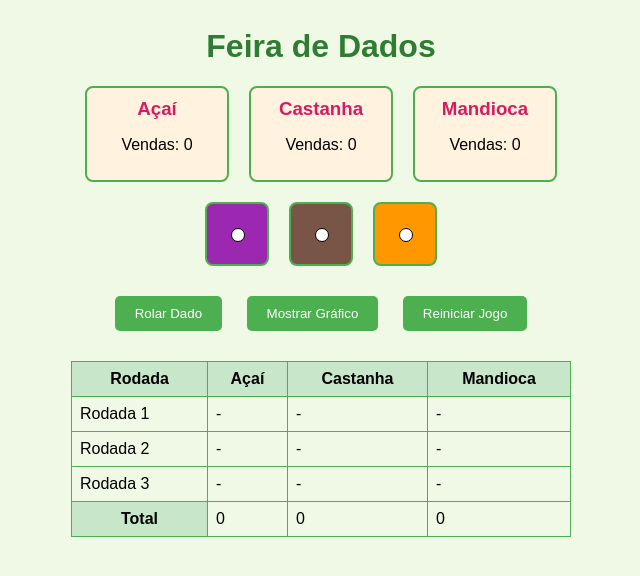
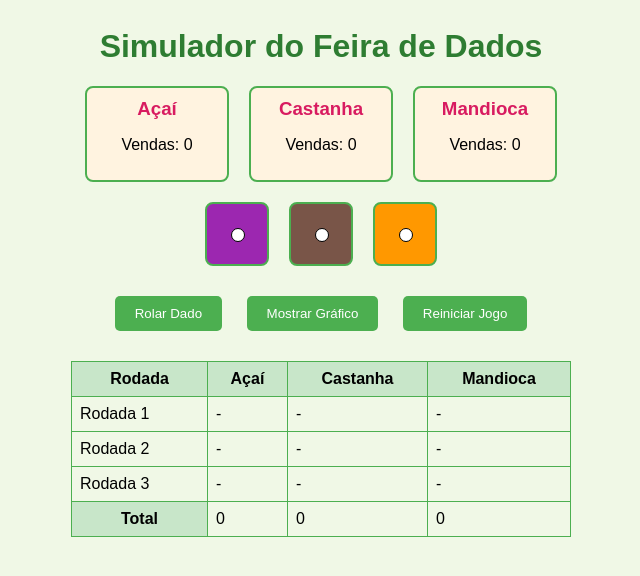
Before and after one commit to arlienebatista/feiradedados, a plain HTML site: page index.html in a window 1280 px wide. Shown: the whole page, without its empty margins (319-959 px from the left). Drawn offline with Linux system fonts and the light colour scheme.

Commit message:
Update index.html

```diff
--- a/index.html
+++ b/index.html
@@ -180,7 +180,7 @@
     </style>
 </head>
 <body>
-    <h1>Feira de Dados</h1>
+    <h1>Simulador do Feira de Dados</h1>
     <div id="board">
         <div class="stall">
             <h3>Açaí</h3>
```
